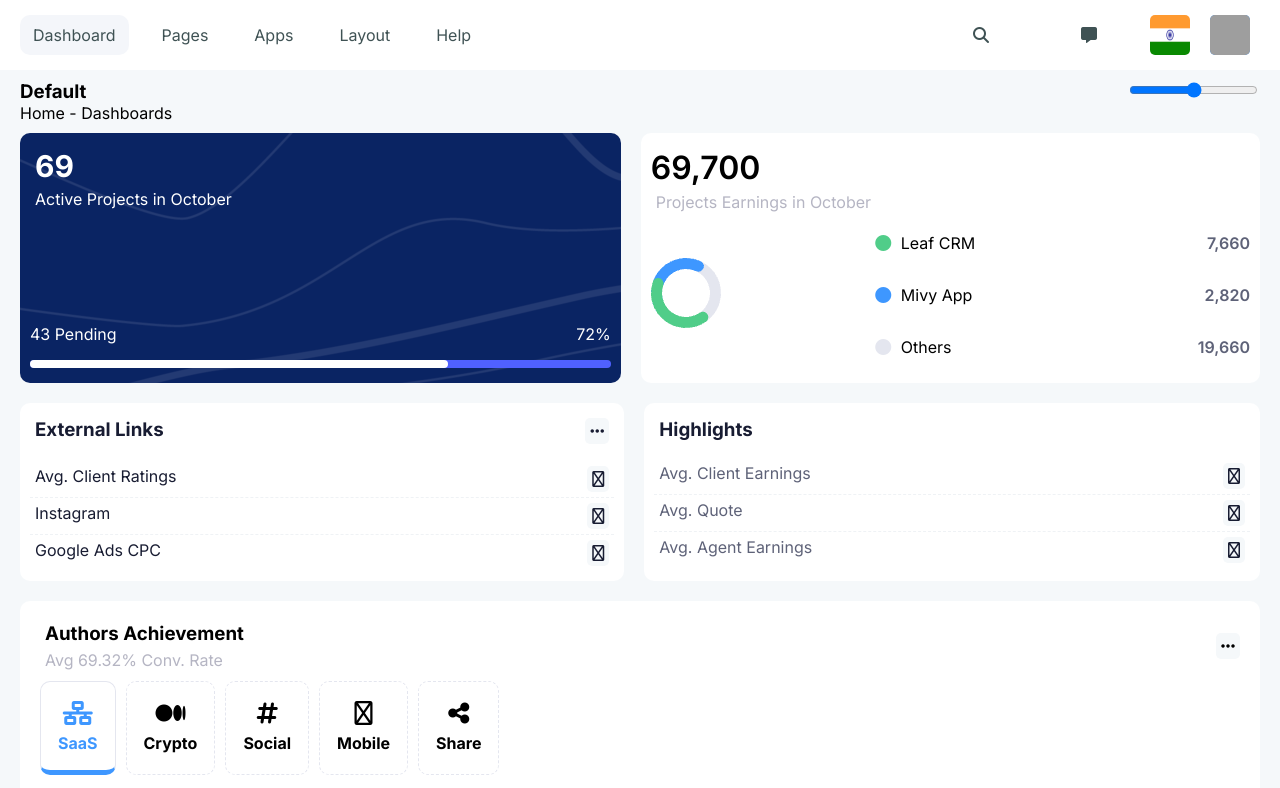
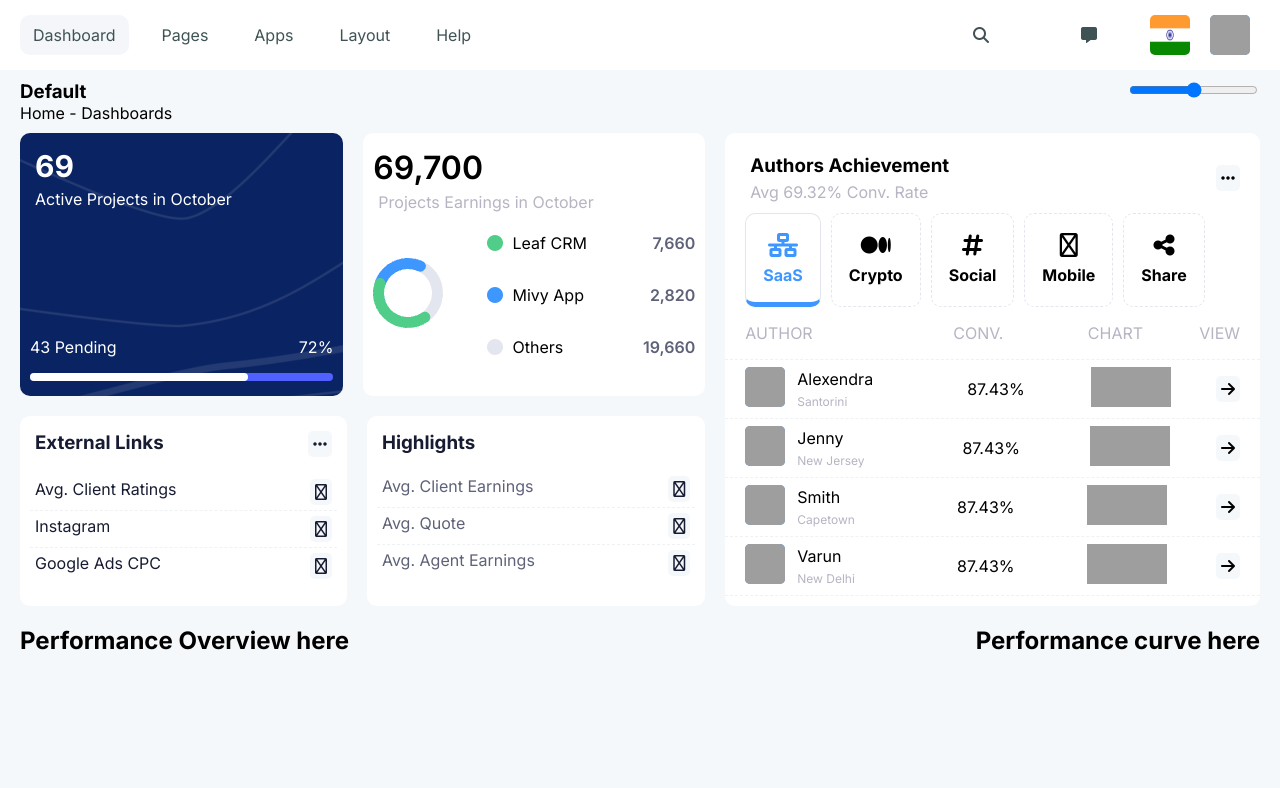
Before and after one commit to bewake24/Keen-Themes-Replica, a plain HTML site: page index.html in a window 1280 px wide. Shown: the top 788 px of the page. Drawn offline with Linux system fonts and the light colour scheme; grey boxes are pictures that could not be loaded; some icons are missing.

Commit message:
Analytics complete.

```diff
--- a/index.html
+++ b/index.html
@@ -45,8 +45,8 @@
 
   </header>
 
-  <!-- Compaign Selector -->
-  <div class="compaign">
+  <!-- Compaign Selection Area -->
+  <section class="compaign">
     <div class="default">
       <h3>
         <bold>Default</bold>
@@ -57,7 +57,8 @@
     <div class="select-compaign">
       <input type="range" name="" value="">
     </div>
-  </div>
+  </section>
+
 
   <!-- Content Area -->
   <section id="content-area">
--- a/styles.css
+++ b/styles.css
@@ -100,7 +100,7 @@ header{
   flex-direction: row;
   flex-wrap: wrap;
   justify-content: space-between;
-  padding: 0 10px;
+  padding: 0 20px;
   gap: 20px;
 }
 
@@ -109,7 +109,7 @@ header{
   background-color: #fff;
   border-radius: 10px;
   padding: 10px 0;
-  margin: 0 10px;
+  /* margin: 0 10px; */
   flex-grow: 2;
 }
 
@@ -121,7 +121,7 @@ header{
   min-width: 520px;
   border-radius: 10px;
   padding: 0;
-  margin: 0 10px;
+  /* margin: 0 10px; */
   gap: 20px;
   flex-grow: 2;
 }
@@ -132,6 +132,7 @@ header{
   min-width: 520px;
   flex-wrap: wrap;
   gap: 20px;
+  flex-grow: 2;
 }
 
 .active{
@@ -141,7 +142,7 @@ header{
   background-image: url("resources/active-projects.png");
   padding: 10px;
   border-radius: 10px;
-  min-width: 350px;
+  min-width: 300px;
   flex-grow: 2;
 }
 
@@ -190,7 +191,7 @@ header{
   border-radius: 10px;
   padding: 10px;
   flex-grow: 2;
-  min-width: 350px;
+  min-width: 300px;
 }
 
 .monthly-earnings{
@@ -260,14 +261,16 @@ header{
 .links-highlights{
   display: flex;
   justify-content: space-between;
-  flex-flow: row;
+  flex-direction: row;
   gap: 20px;
+  flex-grow: 2;
+  flex-wrap: wrap;
 }
 
 .links{
   color: #181c32;
   background-color: #fff;
-  min-width: 260px;
+  min-width: 300px;
   border-radius: 10px;
   padding: 10px;
   flex-grow: 2;
```
